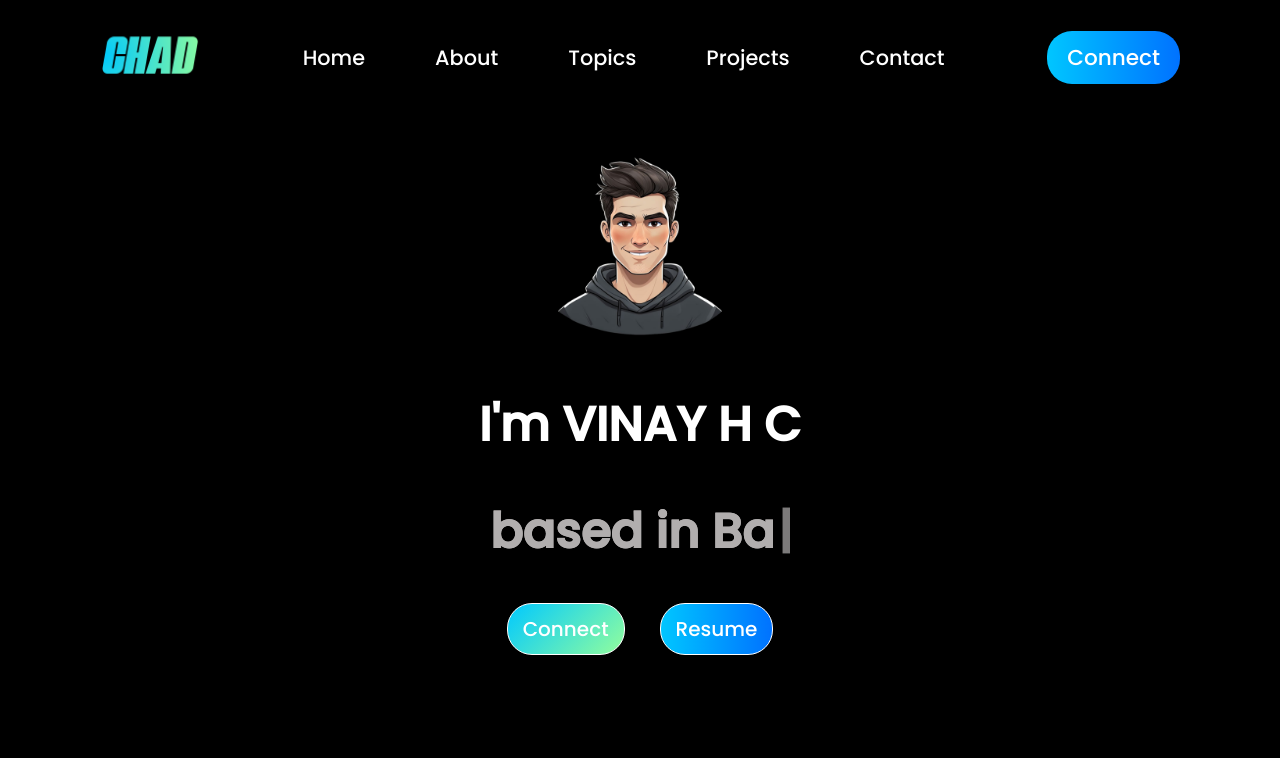
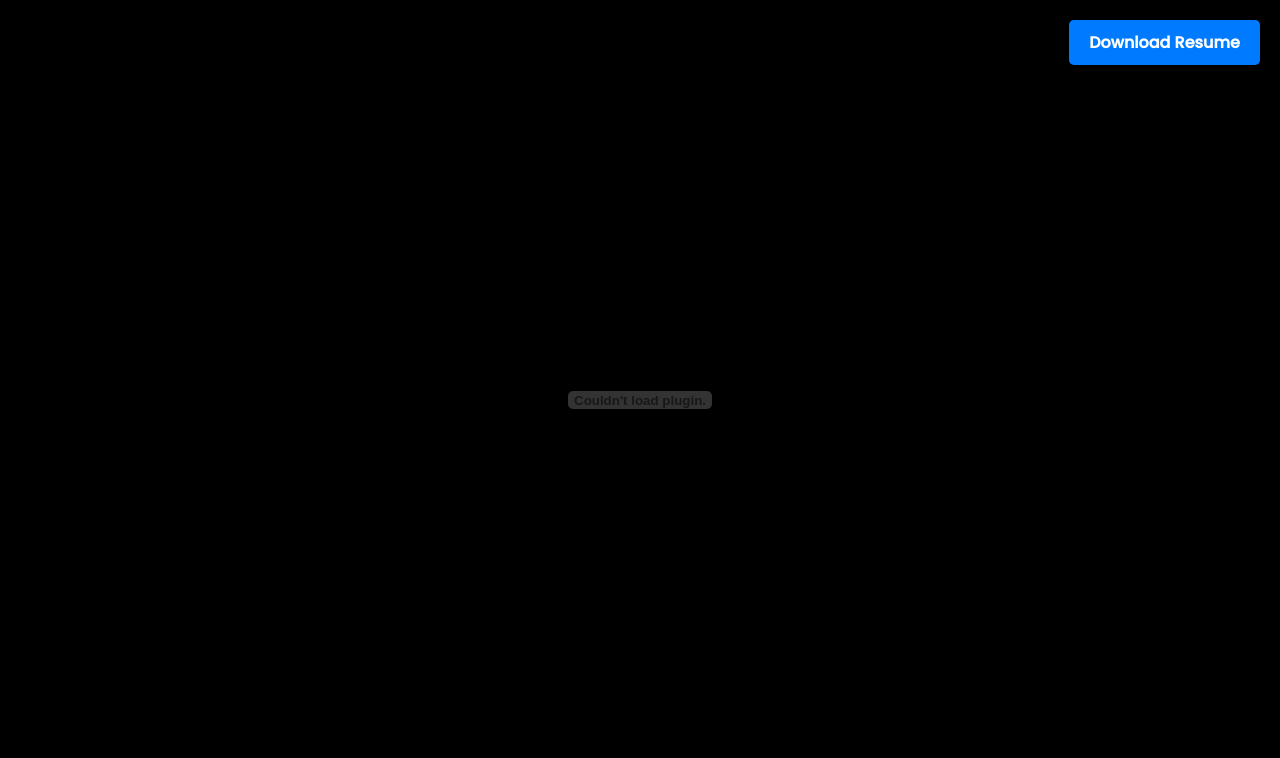
Before and after one commit to Vinay-webDev/React-portfolio1, a React (Vite) app: page /resume in a window 1280 px wide. Shown: the top 758 px of the page. Built offline with nearby package versions, Linux system fonts and the light colour scheme; a web font is replaced by a local one.

Commit message:
added resume

```diff
--- a/index.html
+++ b/index.html
@@ -4,7 +4,7 @@
     <meta charset="UTF-8" />
     <link rel="icon" type="image/png" href="/src/assets/new/favicon.ico" />
     <meta name="viewport" content="width=device-width, initial-scale=1.0" />
-    <title>vinay h c | portfolio</title>
+    <title>Vinay h c | Portfolio</title>
     <link rel="preconnect" href="https://fonts.googleapis.com">
     <link rel="preconnect" href="https://fonts.gstatic.com" crossorigin>
     <link href="https://fonts.googleapis.com/css2?family=IBM+Plex+Mono:wght@500&family=Lato&family=Poppins:wght@500&family=Roboto+Mono&family=Source+Code+Pro:wght@500&family=Timmana&display=swap" rel="stylesheet">
--- a/package.json
+++ b/package.json
@@ -13,6 +13,8 @@
     "react": "^18.3.1",
     "react-anchor-link-smooth-scroll": "^1.0.12",
     "react-dom": "^18.3.1",
+    "react-modal": "^3.16.1",
+    "react-router-dom": "^7.0.2",
     "react-simple-typewriter": "^5.0.1"
   },
   "devDependencies": {
--- a/src/App.jsx
+++ b/src/App.jsx
@@ -1,17 +1,51 @@
+import { BrowserRouter as Router, Routes, Route, useLocation } from 'react-router-dom';
 import Navbar from './components/Navbar/Navbar.jsx';
 import Hero from './components/Hero/Hero.jsx';
+import ResumePage from './pages/ResumePage.jsx';
 import About from './components/About/About.jsx';
 import Topics from './components/Topics/Topics.jsx';
 import Projects from './components/Projects/Projects.jsx';
 import Contact from './components/Contact/Contact.jsx';
 import Footer from './components/Footer/Footer.jsx';
+function App() {
+  return (
+    <Router>
+      <Main />
+    </Router>
+  );
+}
 
-
-function App() {
-
+function Main() {
+  const location = useLocation();
 
   return (
     <div>
+      {location.pathname !== '/resume' && <Navbar />}
+      <Routes>
+        <Route path="/resume" element={<ResumePage />} />
+        <Route
+          path="/"
+          element={
+            <>
+              <Hero />
+              <About />
+              <Topics />
+              <Projects />
+              <Contact />
+            </>
+          }
+        />
+      </Routes>
+      <Footer/>
+    </div>
+  );
+}
+
+export default App;
+
+
+
+/*
       <Navbar/>
       <Hero/>
       <About/>
@@ -19,8 +53,4 @@ function App() {
       <Projects/>
       <Contact/>
       <Footer/>
-    </div>
-  );
-}
-
-export default App
+*/
--- a/src/components/Contact/Contact.jsx
+++ b/src/components/Contact/Contact.jsx
@@ -46,10 +46,10 @@ const Contact = () => {
                 <p>I'm currently available to take on new projects, so feel free to contact me</p>
                 <div className="contact-details">
                     <div className="contact-detail">
-                        <img src={mail} alt="mail"/><p>chad.dev.user@gmail.com</p>
+                        <img src={mail} alt="mail"/><p>vinayhc.webdev@gmail.com</p>
                     </div>
                     <div className="contact-detail">
-                        <img src={phone} alt="mail"/><p>+91 77XXXXXXXX</p>
+                        <img src={phone} alt="mail"/><p>+91 8088589996</p>
                     </div>
                     <div className="contact-detail">
                         <img src={location} alt="mail"/><p>Bangalore, India</p>
--- a/src/components/Footer/Footer.jsx
+++ b/src/components/Footer/Footer.jsx
@@ -1,29 +1,11 @@
 import React from 'react'
 import './Footer.css';
-import logo from '../../assets/new/chad.png';
-import user from '../../assets/new/personwhite.png';
-
-
 
 const Footer = () => {
   return (
     <div className="footer">
-        <div className="footer-top">
-            <div className="footer-top-left">
-                <img src={logo} alt="logo"/>
-                <p>I'm a full-stack developer from Bangalore, India</p>
-            </div>
-            <div className="footer-top-right">
-                <div className="footer-mail-input">
-                    <img src={user} alt="user-icon"/>
-                    <input type="email" placeholder="Enter your email"/>
-                </div>
-                <div className="footer-subscribe">Subscribe</div>
-            </div>
-        </div>
-        <hr />
         <div className="footer-bottom">
-            <p className="footer-bottom-left">&copy; 2024 Chad. All rights reserved.</p>
+            <p className="footer-bottom-left">&copy; 2024 Vinay h c. All rights reserved.</p>
             <div className="footer-bottom-right">
                 <p>Terms of Services</p>
                 <p>Privacy Policy</p>
@@ -36,3 +18,26 @@ const Footer = () => {
 }
 
 export default Footer;
+
+
+
+/*
+import logo from '../../assets/new/chad.png';
+import user from '../../assets/new/personwhite.png';
+*/
+/*
+<hr />
+<div className="footer-top">
+            <div className="footer-top-left">
+                <img src={logo} alt="logo"/>
+                <p>I'm a full-stack developer from Bangalore, India</p>
+            </div>
+            <div className="footer-top-right">
+                <div className="footer-mail-input">
+                    <img src={user} alt="user-icon"/>
+                    <input type="email" placeholder="Enter your email"/>
+                </div>
+                <div className="footer-subscribe">Subscribe</div>
+            </div>
+</div>
+*/
--- a/src/components/Hero/Hero.css
+++ b/src/components/Hero/Hero.css
@@ -29,7 +29,9 @@ button === 90deg, #00c6ff, #0072ff
     white-space: nowrap; /* Prevent wrapping */
     overflow: hidden; /* Prevent text overflow */
 }
-
+#hello {
+    color: hsl(0, 2%, 69%);
+}
 #name {
 color: white;
 }
@@ -41,7 +43,7 @@ color: white;
     gap: 5px; /* Slight gap between "I'm Vinay" and animation */
 }
 .hero h1 span {
-    background: rgb(177, 174, 174);
+    background: hsl(0, 2%, 69%);
     background-clip: text;
     -webkit-background-clip: text;
     -webkit-text-fill-color: transparent;
--- a/src/components/Hero/Hero.jsx
+++ b/src/components/Hero/Hero.jsx
@@ -5,13 +5,15 @@ import AnchorLink from 'react-anchor-link-smooth-scroll';
 import SimpleTypewriterText from '../TextEffects/SimpleTypewriterText.jsx';
 
 const Hero = () => {
+  const resumeURL = '/resume';
+
   return (
     <div id="home" className="hero">
       <img src={pfp} alt="profile-picture" />
-      <h1 id="name" >I'm VINAY H C</h1>
+      <h1 id="name"> <p id="hello" >Hello👋</p> I'm Vinay h c</h1>
       <h1 id="hero-text">
         <SimpleTypewriterText
-          words={['a full-stack developer.', 'based in Bangalore.', 'ready to build amazing apps!']}
+          words={['Aspiring Full-Stack Developer', 'MERN Stack Enthusiast', 'Open to Opportunities']}
         />
       </h1>
       <div className="hero-actions">
@@ -20,7 +22,11 @@ const Hero = () => {
             Connect
           </AnchorLink>
         </div>
-        <div className="hero-resume">Resume</div>
+        <div className="hero-resume">
+          <a href={resumeURL} style={{ textDecoration: 'none', color: 'inherit' }}>
+            Resume
+          </a>
+        </div>
       </div>
     </div>
   );
--- a/src/components/Navbar/Navbar.css
+++ b/src/components/Navbar/Navbar.css
@@ -2,7 +2,9 @@
 text === 135deg, #00c9ff 0%, #92fe9d 100%
 button === 90deg, #00c6ff, #0072ff
 */
-
+/*last used color
+👉background: linear-gradient(90deg, #00c6ff, #0072ff);
+*/
 
 .navbar {
     display: flex;
@@ -30,7 +32,7 @@ button === 90deg, #00c6ff, #0072ff
 */
 .nav-connect{
     padding: 10px 20px;
-    background: linear-gradient(90deg, #00c6ff, #0072ff);
+    background-color: hsl(0, 2%, 69%);
     border-radius: 25px;
     font-size: 1.35em;
     cursor: pointer;
--- /dev/null
+++ b/src/pages/ResumePage.jsx
@@ -0,0 +1,35 @@
+import React from 'react';
+import myResume from '../assets/resume/myResumeDecember.pdf';
+
+const ResumePage = () => {
+  return (
+    <div style={{ height: '100vh', width: '100%', position: 'relative' }}>
+      <embed
+        src={myResume}
+        type="application/pdf"
+        width="100%"
+        height="100%"
+        style={{ border: 'none' }}
+      />
+      <a
+        href={myResume}
+        download="Vinay_HC_Resume.pdf"
+        style={{
+          position: 'absolute',
+          top: '20px',
+          right: '20px',
+          padding: '10px 20px',
+          backgroundColor: '#007bff',
+          color: '#fff',
+          borderRadius: '5px',
+          textDecoration: 'none',
+          fontWeight: 'bold',
+        }}
+      >
+        Download Resume
+      </a>
+    </div>
+  );
+};
+
+export default ResumePage;
```
Also changed, not shown: 2 other files (tests, documents, lock files or other folders).
